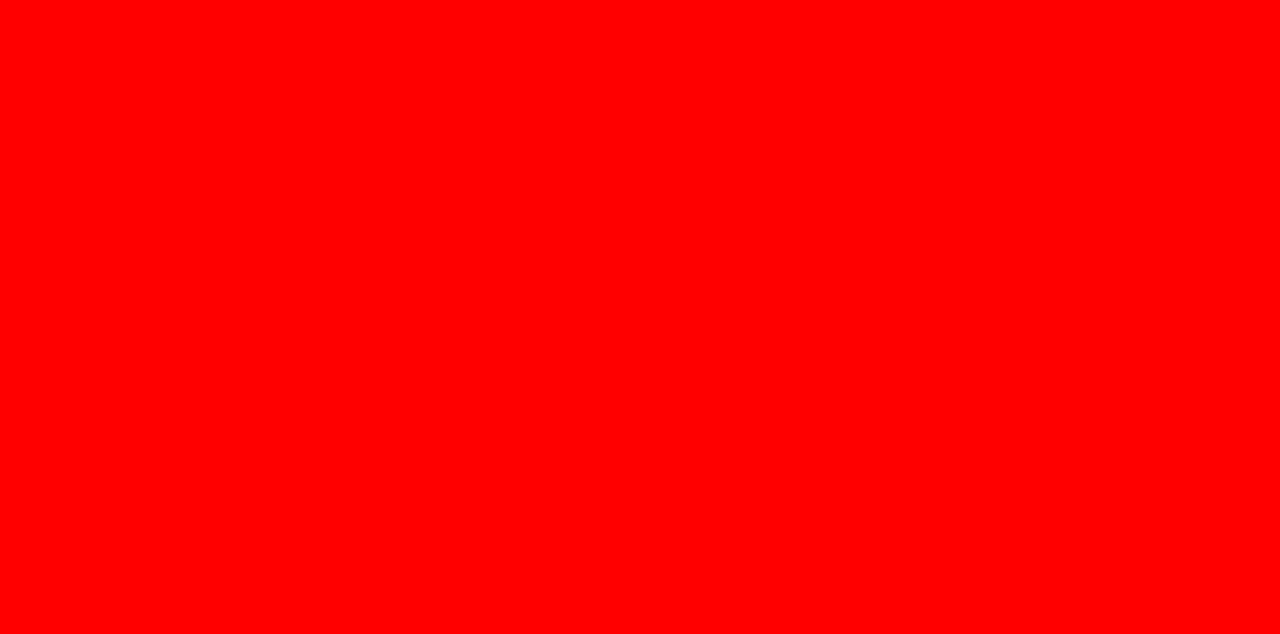
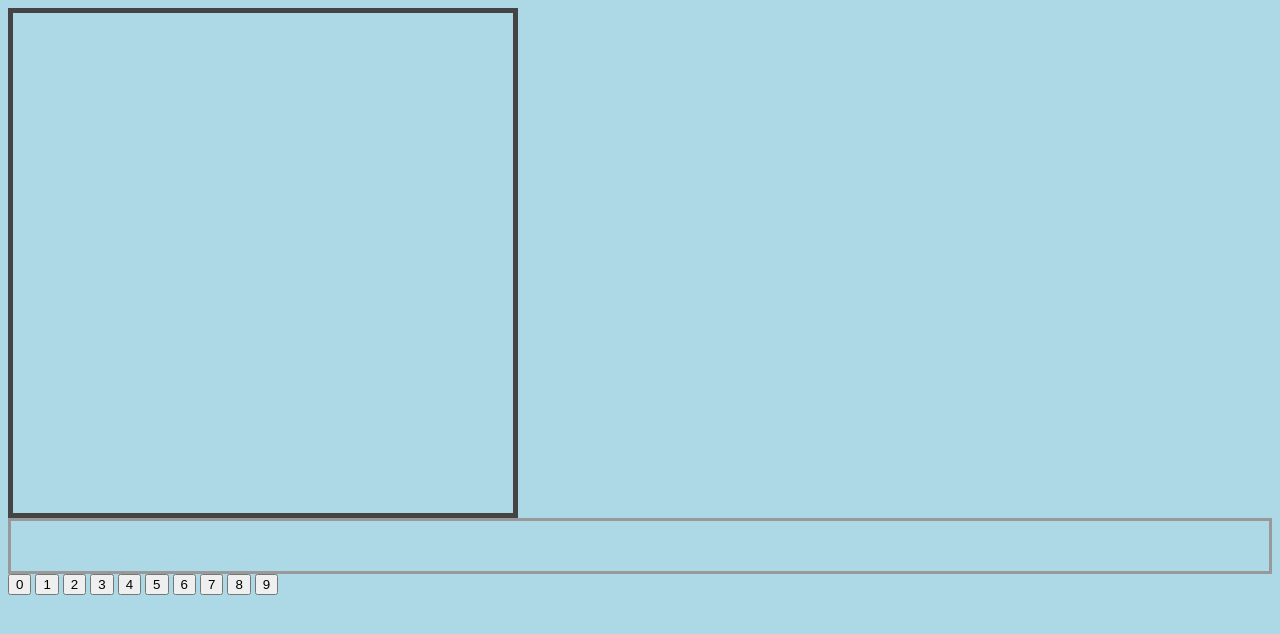
Before and after one commit to lucmorey/calculator, a plain HTML site: page index.html in a window 1280 px wide. Drawn offline with Linux system fonts and the light colour scheme.

Commit message:
html structure

```diff
--- a/css/styles.css
+++ b/css/styles.css
@@ -1,3 +1,14 @@
 body {
-    background: red;
+    background: lightblue;
+
 }
+#calculator {
+    width: 500px;
+    height: 500px;
+    border: 5px solid #444444;
+
+}
+#readout {
+    height: 50px;
+    border: 3px solid #999999;
+}
--- a/index.html
+++ b/index.html
@@ -8,8 +8,20 @@
     <link rel="stylesheet" href="css/styles.css">
 </head>
 <body>
-
-
+    <div id="calculator"></div>
+    <div id="readout"></div>
+    <div id="buttons">
+        <button class="digit">0</button>
+        <button class="digit">1</button>
+        <button class="digit">2</button>
+        <button class="digit">3</button>
+        <button class="digit">4</button>
+        <button class="digit">5</button>
+        <button class="digit">6</button>
+        <button class="digit">7</button>
+        <button class="digit">8</button>
+        <button class="digit">9</button>
+    </div>
     <script src="js/main.js"></script>
 </body>
 </html>
```
